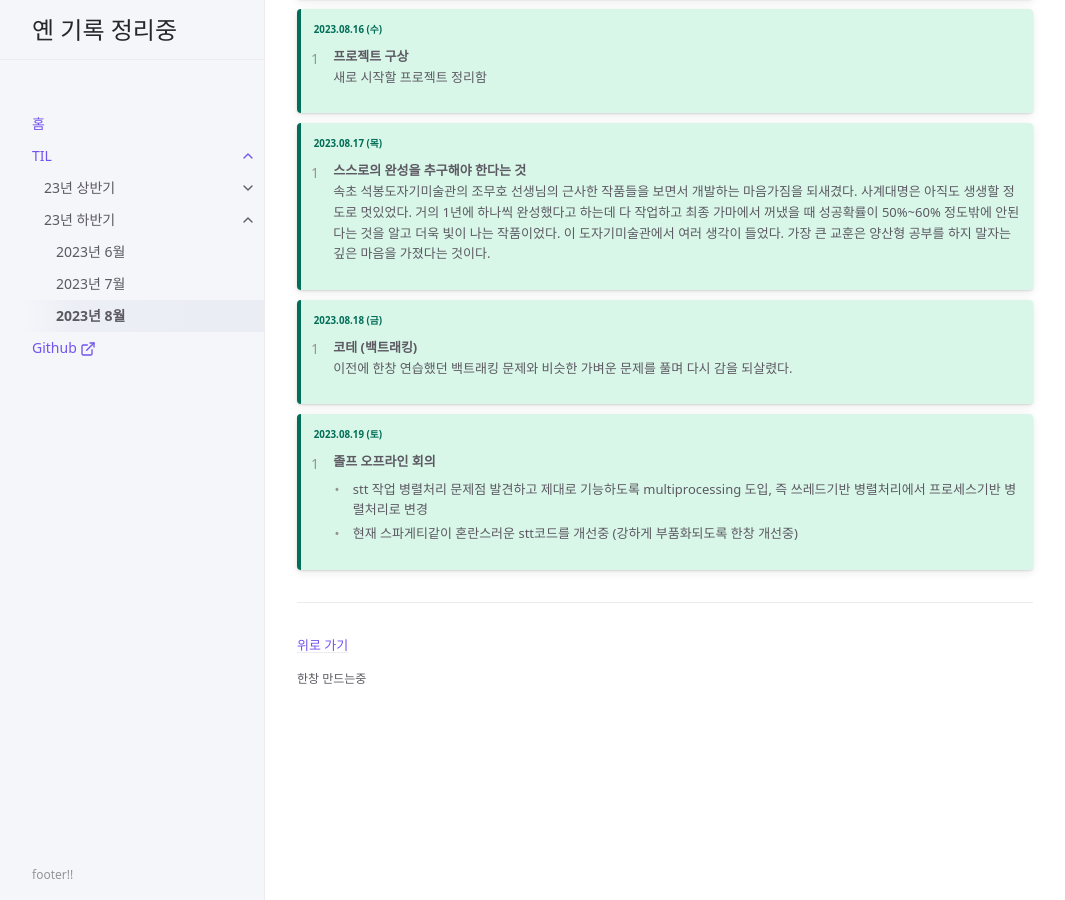
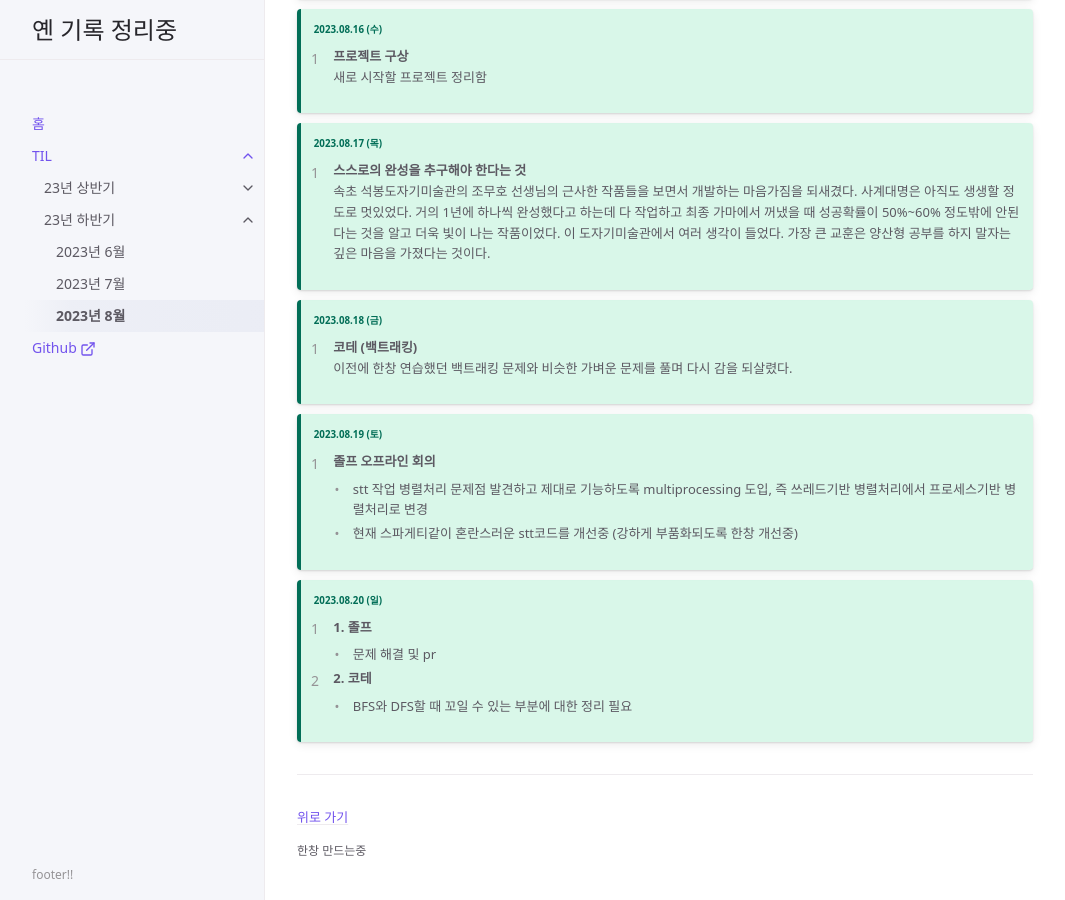
Before and after one commit to yyeennyy/yyeennyy.github.io, a Jekyll site: the page built from docs/TIL/23년 하반기/month08.md, in a window 1280 px wide and 900 px high, scrolled down 3094 px. Shown: the whole window, without its empty margins (107-1172 px from the left). Built offline with Jekyll 4.4.1, drawn with Linux system fonts in a browser that asks for light colours.

Commit message:
TIL 0820

```diff
--- a/docs/TIL/23년 하반기/month08.md
+++ b/docs/TIL/23년 하반기/month08.md
@@ -196,3 +196,11 @@ nav_order: 3
 > 1. **졸프 오프라인 회의**<br>
 > - stt 작업 병렬처리 문제점 발견하고 제대로 기능하도록 multiprocessing 도입, 즉 쓰레드기반 병렬처리에서 프로세스기반 병렬처리로 변경
 > - 현재 스파게티같이 혼란스러운 stt코드를 개선중 (강하게 부품화되도록 한창 개선중)
+
+{: .new-title }
+> 2023.08.20 (일)
+> 1. **1. 졸프**<br>
+> - 문제 해결 및 pr
+>
+> 2. **2. 코테**<br>
+> - BFS와 DFS할 때 꼬일 수 있는 부분에 대한 정리 필요
```
